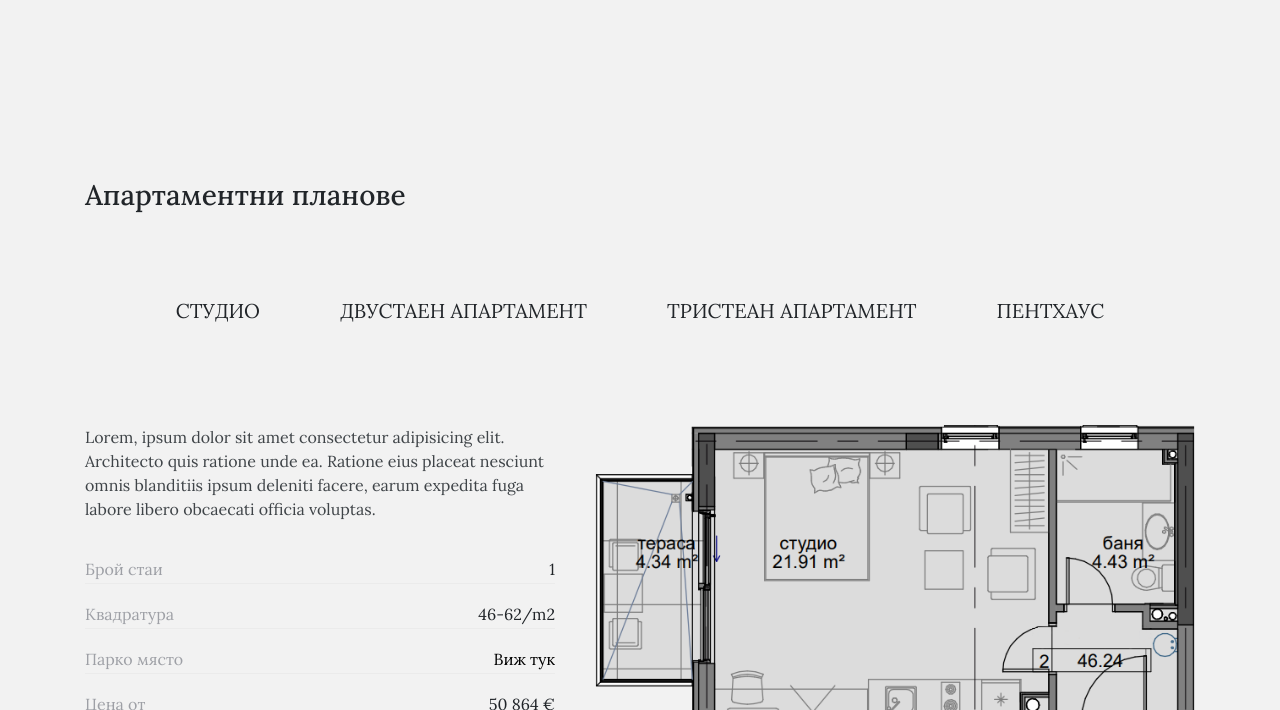
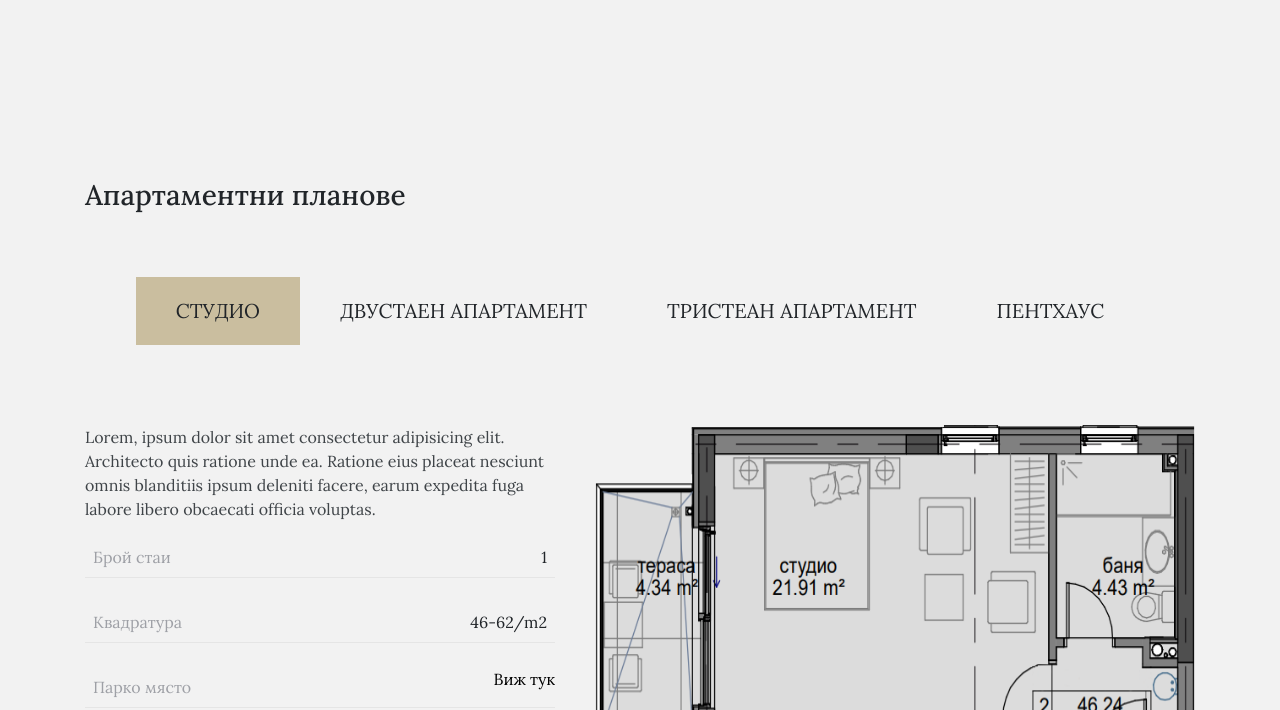
Before and after one commit to Alex13266/olympia_residence, a plain HTML site: page index.html in a window 1280 px wide. Both pictures are taken after a click on the item "СТУДИО". Shown: the part 2343-3053 px from the top of the page. Drawn offline with nearby package versions, Linux system fonts and the light colour scheme.

Commit message:
06.08.22

```diff
--- a/index.html
+++ b/index.html
@@ -262,6 +262,7 @@
                   omnis blanditiis ipsum deleniti facere, earum expedita fuga
                   labore libero obcaecati officia voluptas.
                 </p>
+                <div class="premisesInfo">
                   <div class="premisesRooms">
                     <p style="color: #9ea0a6">Брой стаи</p>
                     <p>1</p>
@@ -279,6 +280,7 @@
                     <p>50 864 €</p>
                   </div>
                 </div>
+              </div>
               <div class="premisesBox2">
                 <img src="./images/apartmentPlans/01-Studio.png" alt="" />
               </div>
@@ -293,6 +295,7 @@
                   omnis blanditiis ipsum deleniti facere, earum expedita fuga
                   labore libero obcaecati officia voluptas.
                 </p>
+                <div class="premisesInfo">
                   <div class="premisesRooms">
                     <p style="color: #9ea0a6">Брой стаи</p>
                     <p>2</p>
@@ -310,6 +313,7 @@
                     <p>69 300 €</p>
                   </div>
                 </div>
+              </div>
               <div class="premisesBox2">
                 <img src="./images/apartmentPlans/02-dvustaen.png" alt="" />
               </div>
@@ -324,6 +328,7 @@
                   omnis blanditiis ipsum deleniti facere, earum expedita fuga
                   labore libero obcaecati officia voluptas.
                 </p>
+                <div class="premisesInfo">
                   <div class="premisesRooms">
                     <p style="color: #9ea0a6">Брой стаи</p>
                     <p>3</p>
@@ -341,11 +346,9 @@
                     <p>123 837 €</p>
                   </div>
                 </div>
+              </div>
               <div class="premisesBox2">
-                <img
-                  src="https://previews.123rf.com/images/mousemd/mousemd1505/mousemd150500012/39920268-vector-illustration-architect-plan-of-building-with-a-furniture-flat-design.jpg"
-                  alt=""
-                />
+                <img src="./images/apartmentPlans/03-tristaen.png" alt="" />
               </div>
             </div>
           </div>
@@ -358,6 +361,7 @@
                   omnis blanditiis ipsum deleniti facere, earum expedita fuga
                   labore libero obcaecati officia voluptas.
                 </p>
+                <div class="premisesInfo">
                   <div class="premisesRooms">
                     <p style="color: #9ea0a6">Брой стаи</p>
                     <p>4</p>
@@ -373,6 +377,7 @@
                   <div class="premisesPrices">
                     <p style="color: #9ea0a6">Цена</p>
                     <p>202 950 €</p>
+                  </div>
                 </div>
               </div>
               <div class="premisesBox2">
--- a/premises.js
+++ b/premises.js
@@ -7,6 +7,10 @@ tabs.forEach((tab) => {
     tabsContent.forEach((tabsContent) => {
       tabsContent.classList.remove("active");
     });
+    tabs.forEach((tab) => {
+      tab.classList.remove("active");
+    });
+    tab.classList.add("active");
     target.classList.add("active");
   });
 });
--- a/style.css
+++ b/style.css
@@ -218,6 +218,20 @@ header {
   transition: 0.2s ease-in;
 }
 
+.premisesTab.active {
+  background-color: #cabe9f;
+  position: relative;
+}
+/* .premisesTab.active::after {
+  content: "";
+  position: absolute;
+  width: 0;
+  height: 0;
+  border-left: 13px solid transparent;
+  border-right: 13px solid transparent;
+  border-top: 10px solid #cabe9f;
+} */
+
 .premisesTabs li:hover {
   background-color: #cabe9f;
   transition: 0.2s ease-out;
@@ -229,9 +243,11 @@ header {
 .premisesPrices {
   display: flex;
   width: auto;
-  height: 60%;
+  /* height: 60%; */
+  margin-bottom: 1.5rem;
   justify-content: space-between;
-  border-bottom: 1px solid #ebebeb;
+  /* border-bottom: 1px solid #ebebeb; */
+  border-bottom: 1px solid #e5e5e5;
 }
 
 .premisesRooms p,
@@ -239,7 +255,7 @@ header {
 .premisesParking p,
 .premisesPrices p {
   padding: 0 !important;
-  margin: 0 !important;
+  margin: 0.5rem !important;
 }
 
 @media only screen and (max-width: 950px) {
--- a/typography.css
+++ b/typography.css
@@ -54,15 +54,8 @@ h3 {
   position: relative;
 }
 
-.premisesParkingLink::after {
-  content: "";
-  position: absolute;
-  left: 0;
-  bottom: 0;
-  width: 0%;
-  height: 2px;
-  background-color: #cabe9f;
-  transition: 0.2s ease-out;
+.premisesParkingLink:hover {
+  color: #cabe9f;
 }
 
 .premisesParkingLink:hover::after {
```
Also changed, not shown: images/apartmentPlans/03-tristaen.png (added). Lines whose indentation alone changed are shown as unchanged.
